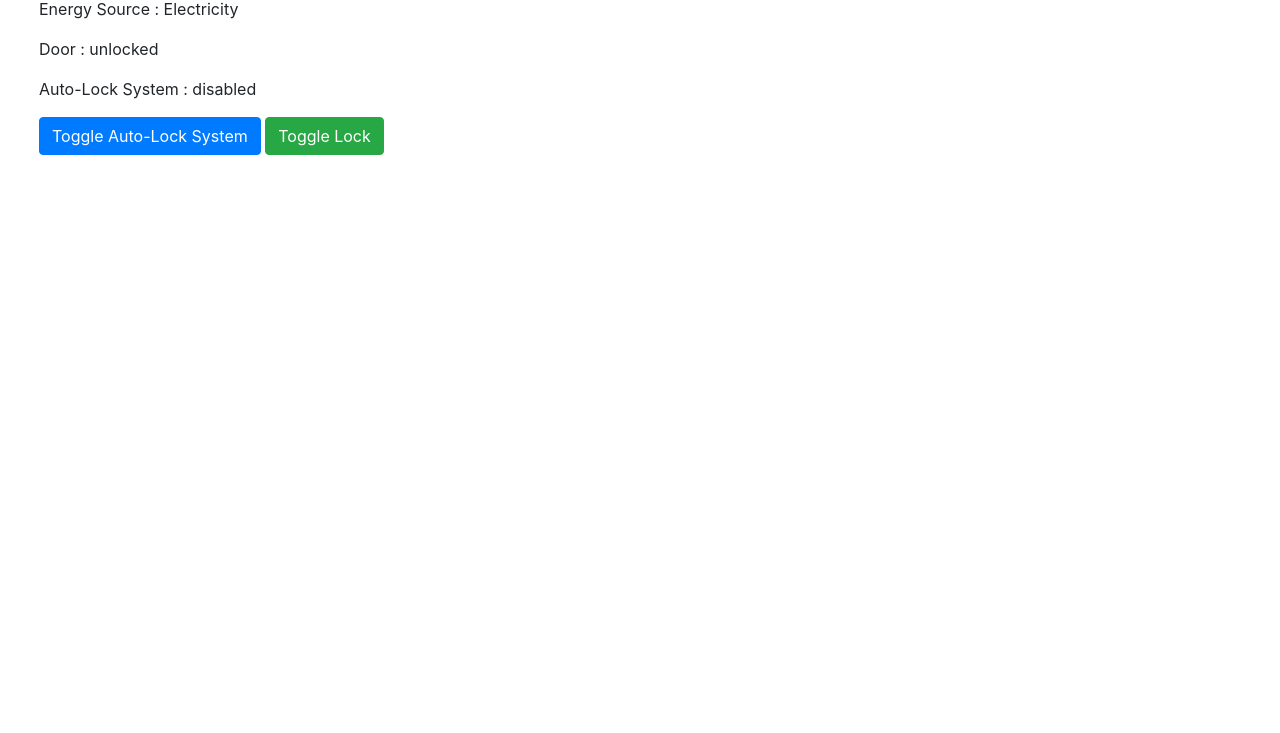
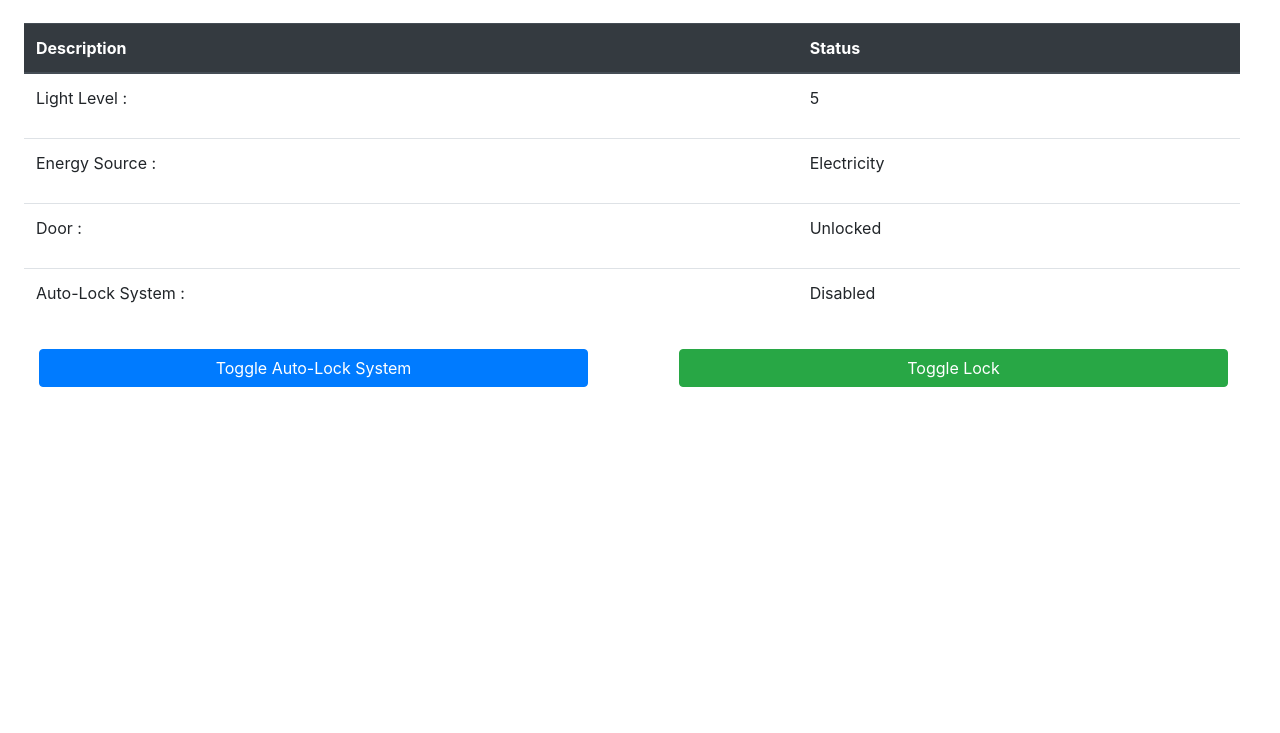
Before and after one commit to LunarPandora/IoT-Web-Simulator, a plain HTML site: page index.html in a window 1280 px wide. Shown: the part 67-800 px from the top of the page. Drawn offline with nearby package versions, Linux system fonts and the light colour scheme.

Commit message:
desain index.html

```diff
--- a/index2.html
+++ b/index.html
@@ -34,33 +34,33 @@
 			}, 1000 * 60 * 60);
 
 			function retrieveData(){
-				document.getElementById("lightLevel").innerHTML = "Light level : " + env.lightLevel;
+				document.getElementById("lightLevel").innerHTML = env.lightLevel;
 
 				if(lightSensor1.checkIntensity(env.lightLevel)){
-					document.getElementById("energySource").innerHTML = "Energy Source : " + electricity.name;
+					document.getElementById("energySource").innerHTML = electricity.name;
 					if(autoLock){
 						doorlock.unlock();
 					}
 				}
 				else{
-					document.getElementById("energySource").innerHTML = "Energy Source : " + battery.name;
+					document.getElementById("energySource").innerHTML = battery.name;
 					if(autoLock){
 						doorlock.lock();
 					}
 				}
 
 				if(doorlock.locked){
-					document.getElementById("doorLock").innerHTML = "Door : locked";
+					document.getElementById("doorLock").innerHTML = "Locked";
 				}
 				else{
-					document.getElementById("doorLock").innerHTML = "Door : unlocked";
+					document.getElementById("doorLock").innerHTML = "Unlocked";
 				}
 
 				if(autoLock){
-					document.getElementById("autoLock").innerHTML = "Auto-Lock System : enabled";
+					document.getElementById("autoLock").innerHTML = "Enabled";
 				}
 				else{
-					document.getElementById("autoLock").innerHTML = "Auto-Lock System : disabled";
+					document.getElementById("autoLock").innerHTML = "Disabled";
 				}
 			}
 
@@ -88,13 +88,58 @@
 	</head>
   	<body onload="retrieveData()">
 		<div class="container-fluid mt-4 ml-4">
-			<p id="lightLevel"></p>
-			<p id="energySource"></p>
-			<p id="doorLock"></p>
-			<p id="autoLock"></p>
+			<div class="row">
+				<div class="col-md-12">
+					<h3>IoT WEB SIMULATOR</h3>
+				</div>
+			</div>
+			<div class="row mt-4">
+				<table class="table" style="width: 95%">
+					<thead class="thead-dark">
+						<tr>
+							<th scope="col">Description</th>
+							<th scope="col">Status</th>
+						</tr>
+					</thead>
+					<tbody>
+						<tr>
+							<td scope="row">Light Level :</td>
+							<td>
+								<p id="lightLevel"></p>
+							</td>
+						</tr>
+						<tr>
+							<td scope="row">Energy Source :</td>
+							<td>
+								<p id="energySource"></p>
+							</td>
+						</tr>
+						<tr>
+							<td scope="row">Door :</td>
+							<td>
+								<p id="doorLock"></p>
+							</td>
+						</tr>
+						<tr>
+							<td scope="row">Auto-Lock System :</td>
+							<td>
+								<p id="autoLock"></p>
+							</td>
+						</tr>
+					</tbody>
+				</table>
+			</div>
+			<div class="row">
+				<div class="col-md-6">
+					<button type="button" onclick="toggleAL()" class="btn btn-primary" style="width:90%">Toggle Auto-Lock System</button>
+				</div>
+				<div class="col-md-6">
+					<button type="button" id="toggleLock" onclick="toggleLock()" class="btn btn-success" style="width:90%">Toggle Lock</button>
+				</div>
+			</div>
+		</div>
+		<div class="container-fluid mt-4 ml-4">
 
-			<button type="button" onclick="toggleAL()" class="btn btn-primary">Toggle Auto-Lock System</button>
-			<button type="button" id="toggleLock" onclick="toggleLock()" class="btn btn-success">Toggle Lock</button>
 		</div>
 
 		<!-- Optional JavaScript -->
```
